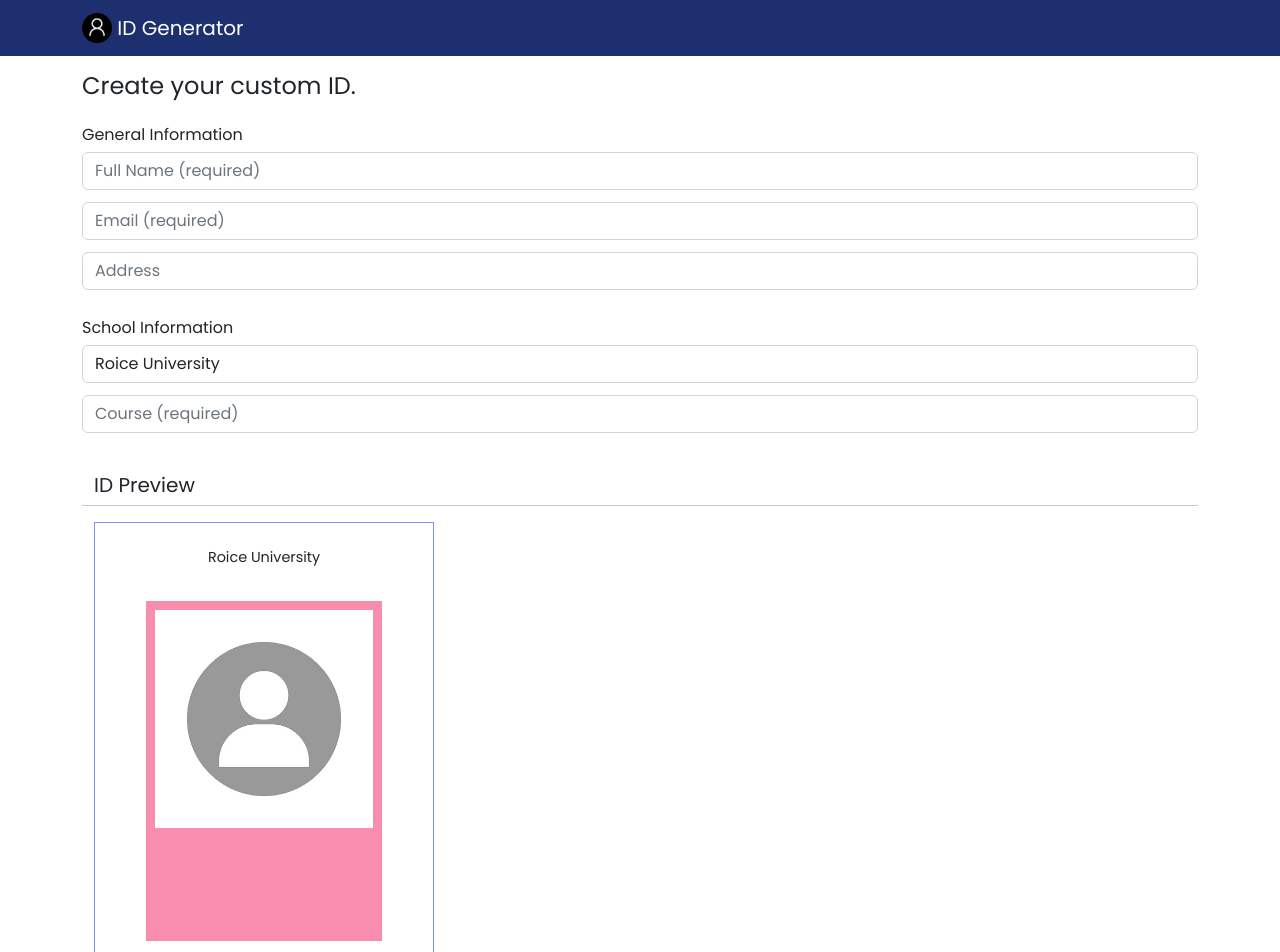
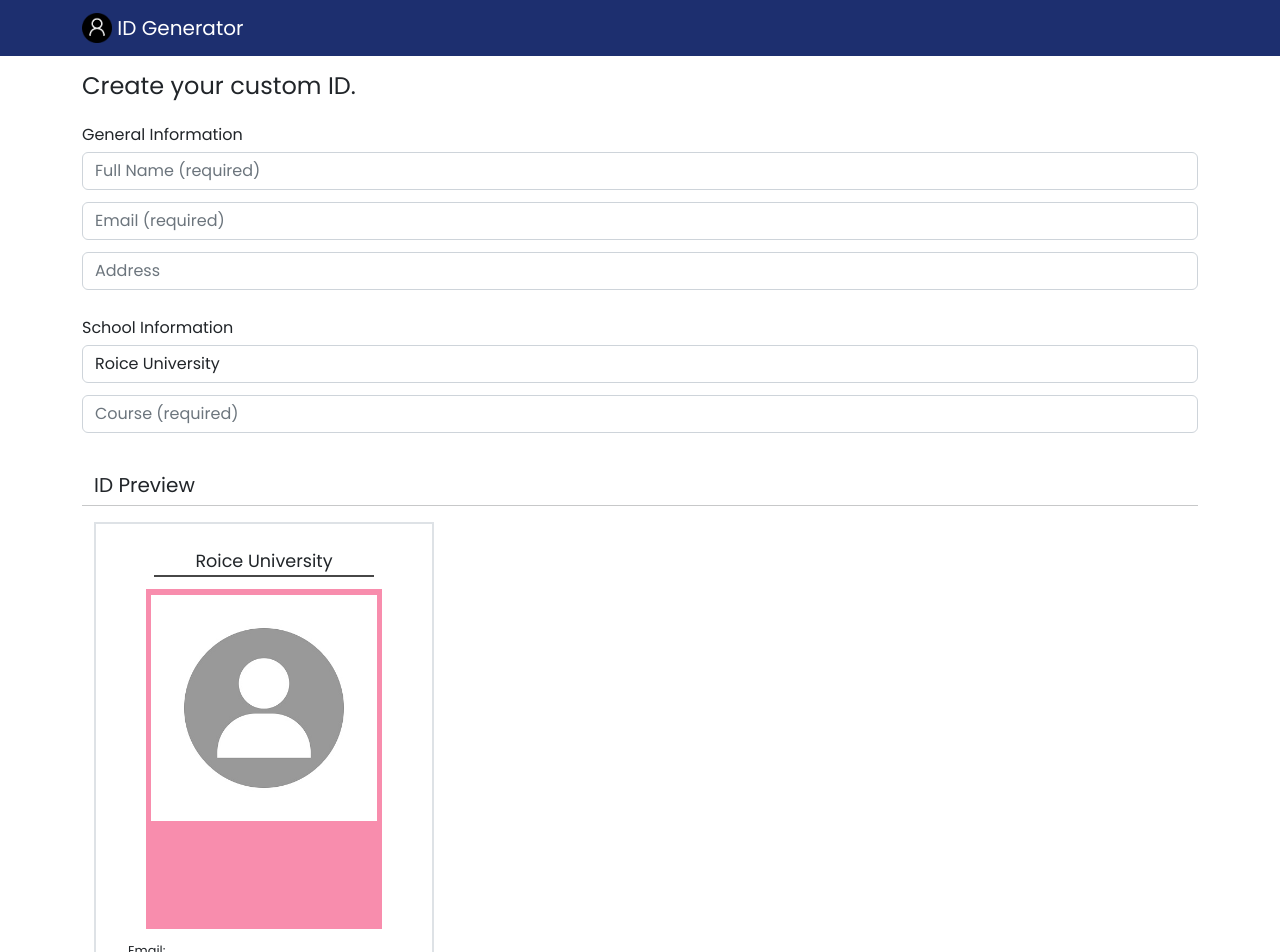
Before and after one commit to roiceee/CV-App, a React (Create React App) app: page / in a window 1280 px wide. Shown: the top 952 px of the page. Built offline with nearby package versions, Linux system fonts and the light colour scheme.

Commit message:
complete id preview layout

```diff
--- a/src/components/body/form-components/generalInformation.js
+++ b/src/components/body/form-components/generalInformation.js
@@ -36,7 +36,7 @@ function GeneralInformationForm({ studentInfo, changeInputHandler }) {
           value={studentInfo.name}
           type="text"
           placeholder="Full Name (required)"
-          maxLength={30 }
+          maxLength={30}
         />
         <div id="name-error" className="error"></div>
       </Form.Group>
--- a/src/components/body/id-components/idPreview.js
+++ b/src/components/body/id-components/idPreview.js
@@ -1,25 +1,31 @@
 import React from "react";
 
 function IdPreview({ studentInfo }) {
-
   return (
-    <div className="preview border border-secondary text-center">
-      <div>{studentInfo.schoolName}</div>
+    <div className="preview border border-2">
+      <div id="id-header" className="">
+        <div id="school-name-preview" className="text-center">
+          {studentInfo.schoolName}
+        </div>
+        <div className="line "></div>
+      </div>
       <div
-        className="bg-tertiary d-flex flex-column align-items-center mx-auto"
+        className="bg-tertiary d-flex flex-column align-items-center mx-auto text-center"
         id="inner-container"
       >
         <div className="border border-tertiary bg-white" id="image-holder">
           <img className="img-fluid" src={studentInfo.photo}></img>
         </div>
         <div id="main-details">
-          <div className="d-block" id="name-preview">{studentInfo.name}</div>
+          <div className="d-block" id="name-preview">
+            {studentInfo.name}
+          </div>
           <div id="course-preview">{studentInfo.course}</div>
         </div>
       </div>
       <div id="secondary-details">
         <div className="d-flex">
-            <div>Email:&nbsp;</div>
+          <div>Email:&nbsp;</div>
           <div id="email-preview">{studentInfo.email}</div>
         </div>
         <div>
--- a/src/styles/custom.scss
+++ b/src/styles/custom.scss
@@ -4,6 +4,7 @@ $theme-colors: (
     "secondary": #8390FA,
     "tertiary": #F88DAD,
     "action": #FAC748,
+    "gray": #dfdfdf,
 );
 
 @import "~bootstrap/scss/bootstrap";
--- a/src/styles/id-preview.css
+++ b/src/styles/id-preview.css
@@ -1,9 +1,10 @@
 .preview {
     display: block;
-    height: 500px;
+    height: fit-content;
     padding: 24px 32px 24px 32px;
     width: 340px!important;
     font-size: 0.9rem;
+    box-sizing: border-box;
 }
 
 #name-preview {
@@ -23,19 +24,18 @@
 }
 
 #image-holder {
-    width: 220px;
-    height: 220px;
+    width: 230px;
+    height: 230px;
 }
 
 #inner-container {
-    margin-top: 32px;
-    padding: 8px;
+    margin-top: 12px;
+    padding: 4px;
     width: 236px;
     height: 340px;
 }
 
 #address-preview {
-    height: 36px;
     width: 210px;
     overflow-wrap: break-word;
 }
@@ -44,3 +44,20 @@
     font-size: 0.8rem;
     margin-top: 12px;
 }
+
+#logo-preview {
+    height: 50px;
+    width: 50px;
+}
+
+#school-name-preview {
+    font-size: 1.1rem;
+    overflow-wrap: break-word;
+}
+
+.line {
+    margin: auto;
+    height: 2px;
+    width: 220px;
+    background-color: rgb(71, 71, 71);
+}
```
